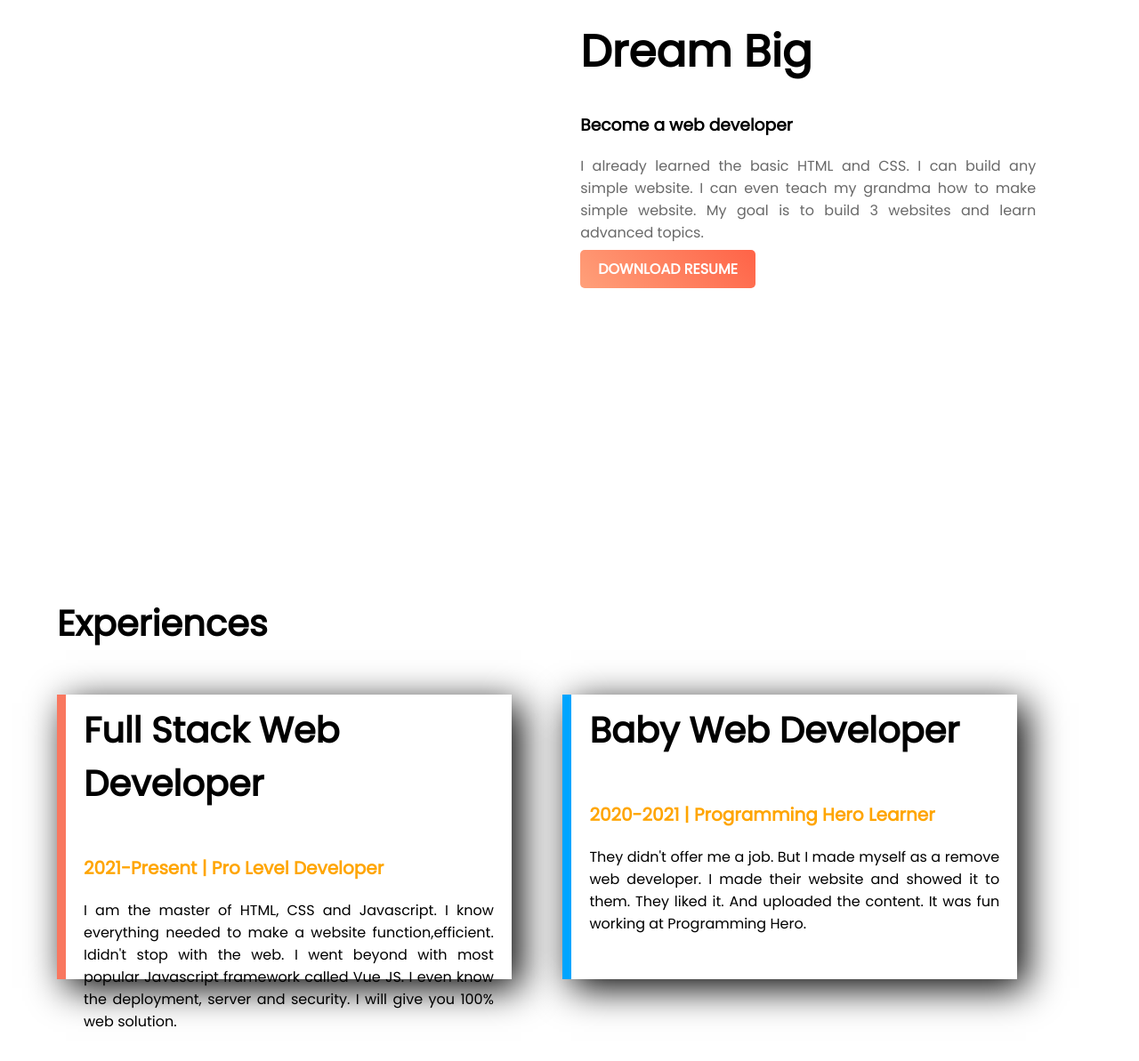
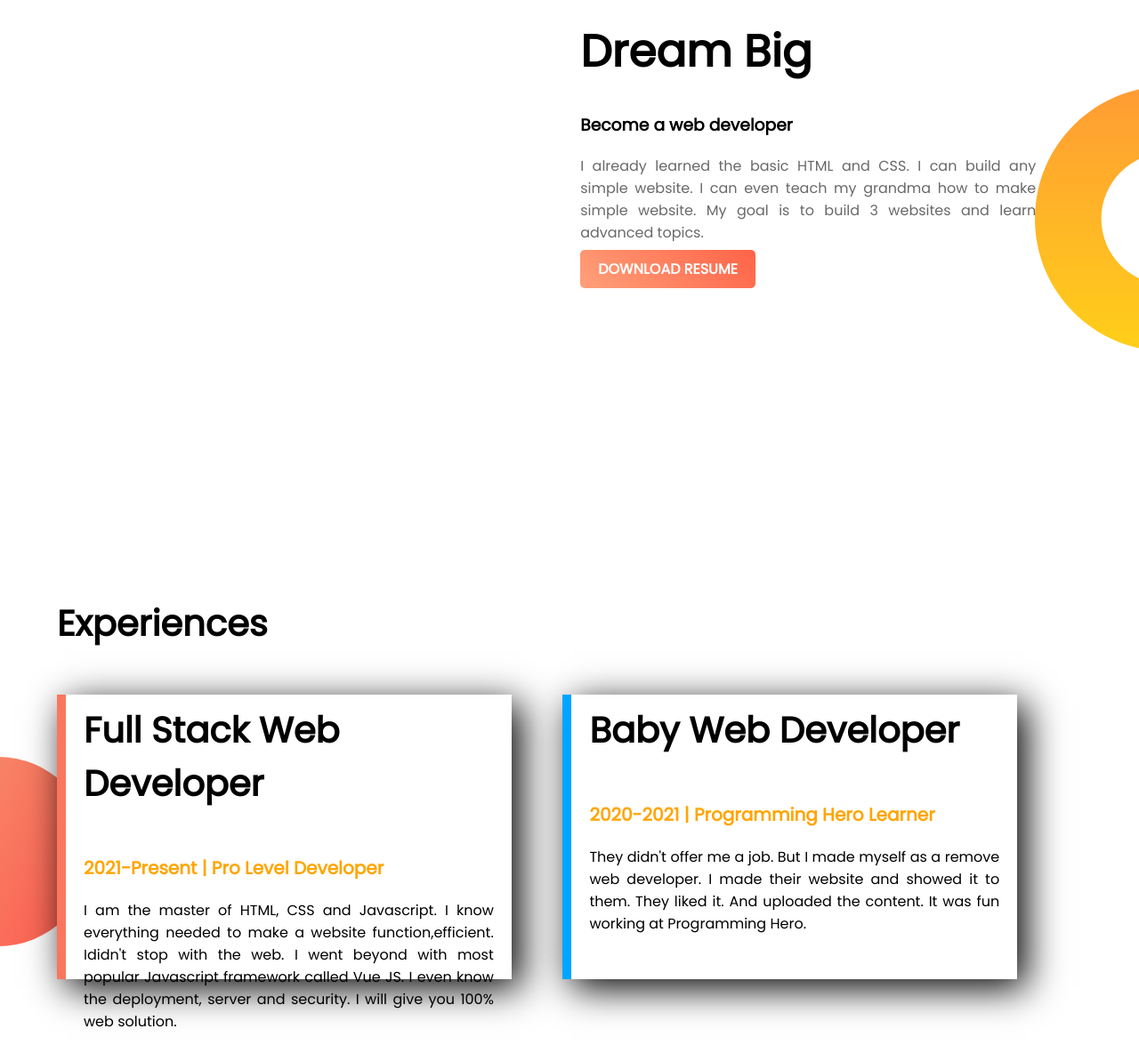
Before and after one commit to HasanAhmedNoyon/developer-hasan, a plain HTML site: page index.html in a window 1280 px wide. Shown: the part 879-2072 px from the top of the page at 89% size. Drawn offline with Linux system fonts and the light colour scheme.

Commit message:
Update index.css

```diff
--- a/assets/css/index.css
+++ b/assets/css/index.css
@@ -16,7 +16,7 @@ h1 span{
 /*First Part*/
 .first-part{
     height: 100vh;
-    background-image: url("./assets/img/top-banner.png");
+    background-image: url("/assets/img/top-banner.png");
     background-repeat: no-repeat;
 }
 .first-part .part1{
@@ -50,7 +50,7 @@ h1 span{
 
 /*Second Part*/
 .second-part{
-    background-image: url("./assets/img/dream-bg.png");
+    background-image: url("/assets/img/dream-bg.png");
     background-repeat: no-repeat;
     background-position: right;
     height: 650px;
@@ -84,7 +84,7 @@ h1 span{
 }
 
 .experiences{
-    background-image: url("./assets/img/exp-bg.png");
+    background-image: url("/assets/img/exp-bg.png");
     background-repeat: no-repeat;
     background-position-y: 180px;
     height: 500px;
```
